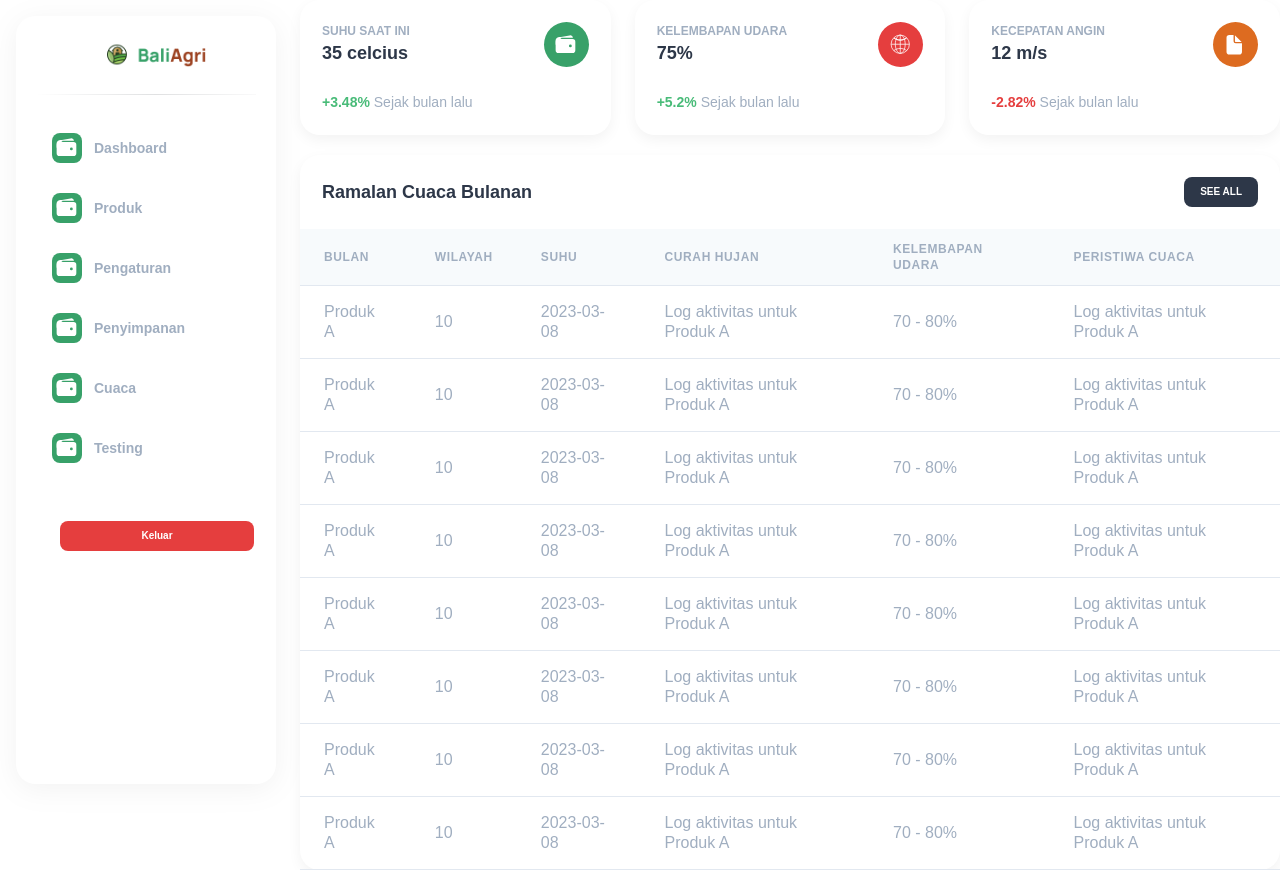
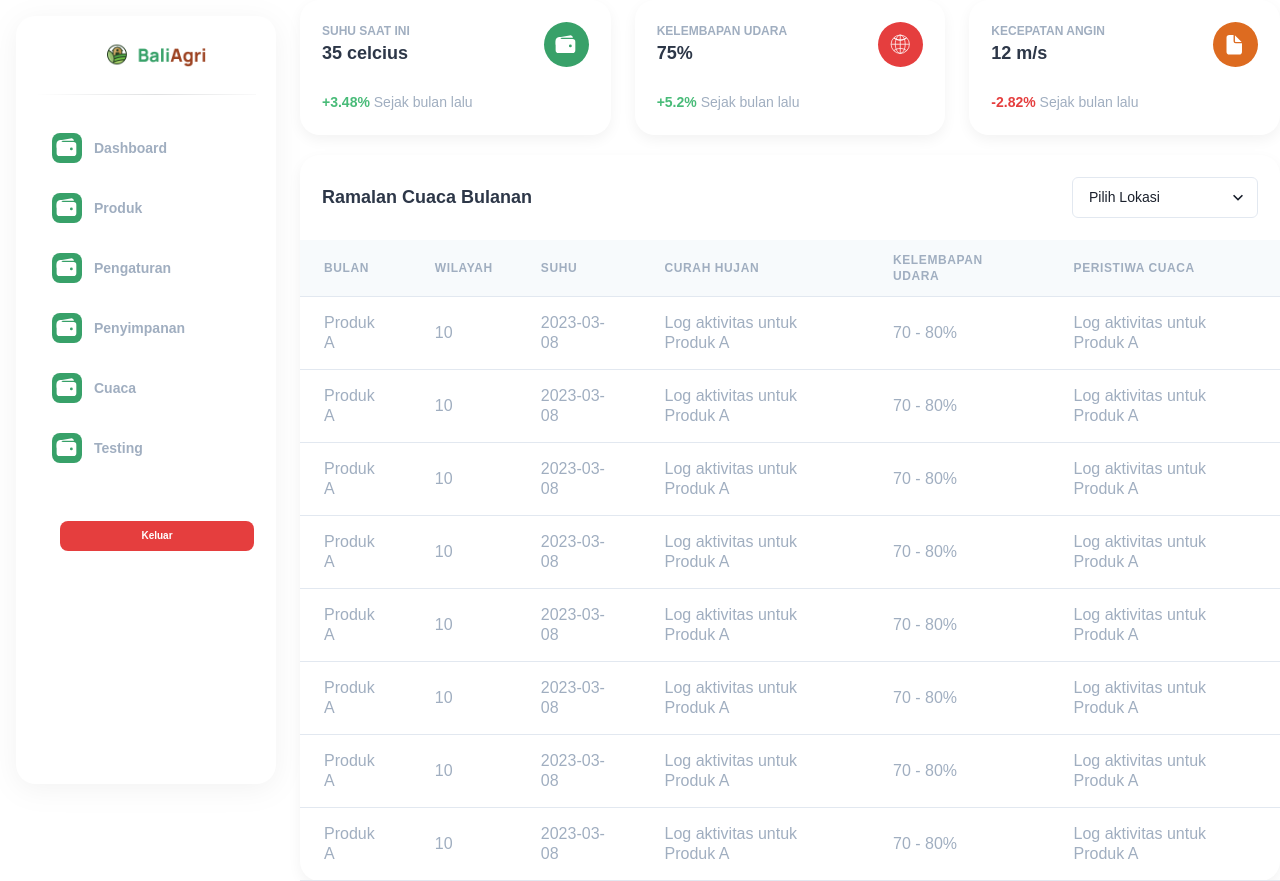
Before and after one commit to aruvin-s/smartfarm, a React (Vite) app: page / in a window 1280 px wide. Built offline with nearby package versions, Linux system fonts and the light colour scheme.

Commit message:
update weather

```diff
--- a/src/pages/Weather.jsx
+++ b/src/pages/Weather.jsx
@@ -17,6 +17,7 @@ import {
     Tr,
     useColorMode,
     useColorModeValue,
+    Select
   } from "@chakra-ui/react";
 import {
     CartIcon,
@@ -27,7 +28,6 @@ import {
 import IconBox from "../components/Icons/IconBox.jsx";
 import Card from "../components/Card/Card.jsx";
 import Sidebar from "../components/Sidebar/Sidebar.jsx";
-import DonutChart from "../components/Chart/DonutChart.jsx";
 
 export default function Dashboard() {
   const iconBlue = useColorModeValue("green.500", "green.500");
@@ -36,21 +36,6 @@ export default function Dashboard() {
   const tableRowColor = useColorModeValue("#F7FAFC", "navy.900");
   const borderColor = useColorModeValue("gray.200", "gray.600");
   const textTableColor = useColorModeValue("gray.500", "white");
-
-  const chartData = [44, 55, 41, 17, 15];
-  const chartOptions = {
-    labels: ["Tomato", "Potato", "Carrot", "Cabbage", "Apple"],
-    legend: {
-      position: 'bottom',
-      horizontalAlign: 'center',
-      offsetY: 10, // Adjust as needed to vertically position the legend labels
-      itemMargin: {
-        vertical: 5 // Adjust as needed to increase or decrease spacing between legend items
-      }
-    }
-  };
-
-
 
   const { colorMode } = useColorMode();
 
@@ -212,9 +197,11 @@ export default function Dashboard() {
               <Text fontSize='lg' color={textColor} fontWeight='bold'>
                 Ramalan Cuaca Bulanan
               </Text>
-              <Button variant='dark' maxH='30px'>
-                SEE ALL
-              </Button>
+              <Select placeholder='Pilih Lokasi' height='41px' width='186px' fontSize='14px' bg='white'>
+              <option value='option1'>Option 1</option>
+              <option value='option2'>Option 2</option>
+              <option value='option3'>Option 3</option>
+            </Select>
             </Flex>
             <Box overflow={{ sm: "scroll", lg: "hidden" }}>
             <Table>
```
